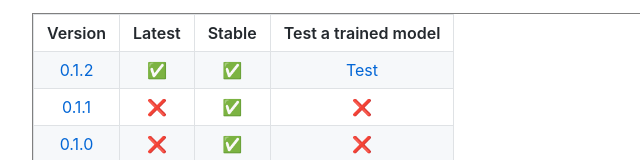
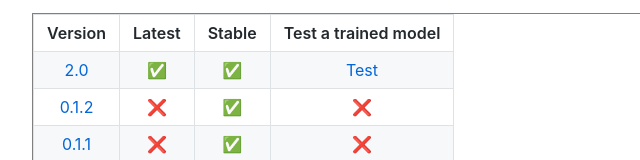
Before and after one commit to 77AXEL/PyCNN, a plain HTML site: page docs/index.html in a window 1280 px wide. Shown: the part 792-952 px from the top of the page, 118-758 px from the left. Drawn offline with Linux system fonts and the light colour scheme; a script that the page names is missing.

Commit message:
Update index.html

```diff
--- a/docs/index.html
+++ b/docs/index.html
@@ -50,7 +50,7 @@
             <tr>
               <td>
                 <div class="tdd">
-                  <a href="https://github.com/77AXEL/PyCNN/releases/tag/v0.1.2">0.1.2</a>
+                  <a href="https://github.com/77AXEL/PyCNN/releases/tag/v2.0">2.0</a>
                 </div>
               </td>
               <td><div class="tdd">✅</div></td>
@@ -58,6 +58,20 @@
               <td>
                 <div class="tdd">
                   <a href="https://cnnfsmodel.pythonanywhere.com/pycnn-pretrained-model">Test</a>
+                </div>
+              </td>
+            </tr>
+            <tr>
+              <td>
+                <div class="tdd">
+                  <a href="https://github.com/77AXEL/PyCNN/releases/tag/v0.1.2">0.1.2</a>
+                </div>
+              </td>
+              <td><div class="tdd">❌</div></td>
+              <td><div class="tdd">✅</div></td>
+              <td>
+                <div class="tdd">
+                  <a href="https://cnnfsmodel.pythonanywhere.com/pycnn-pretrained-model">❌</a>
                 </div>
               </td>
             </tr>
```
